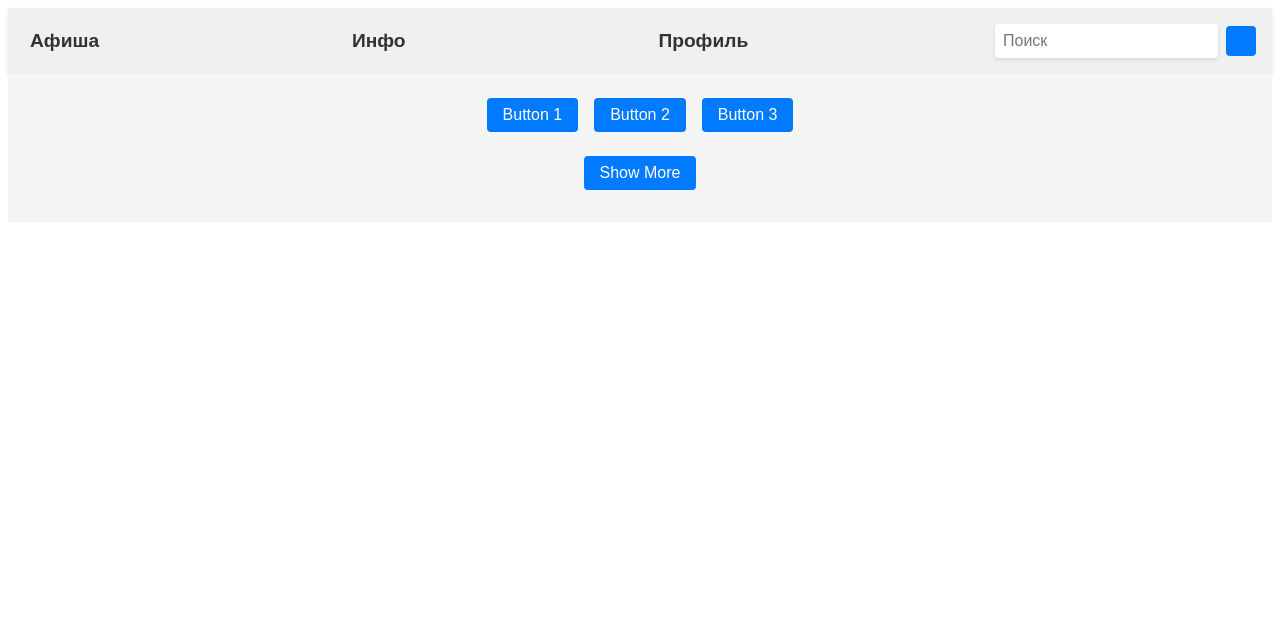
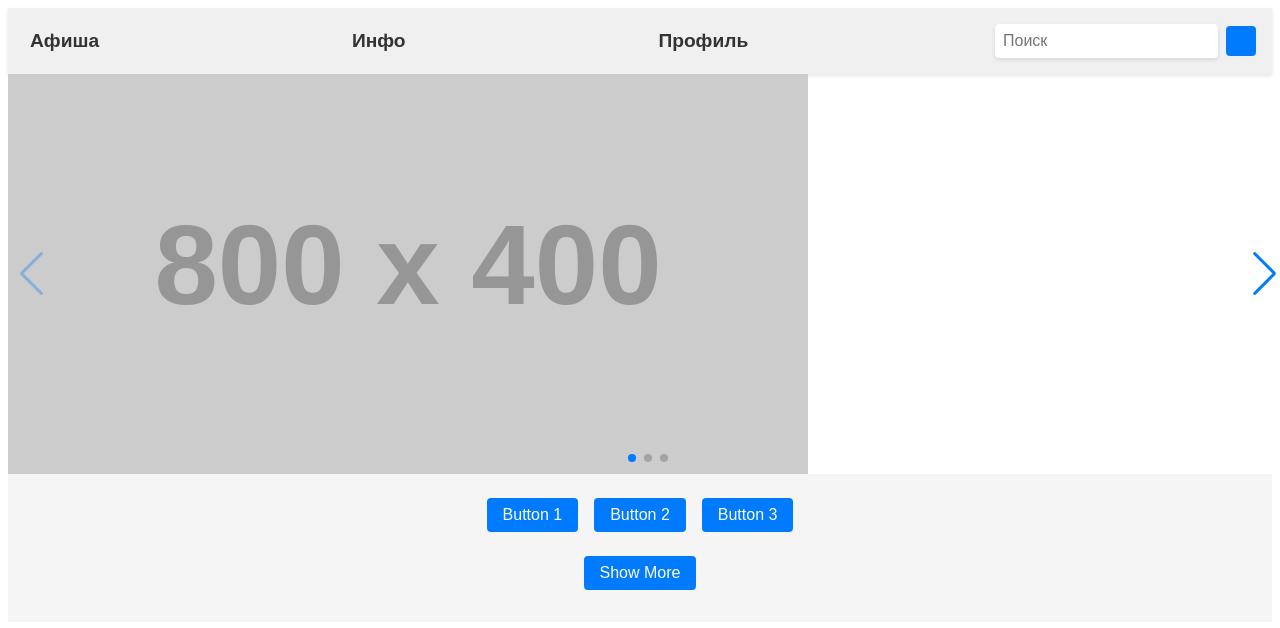
Before and after one commit to vladkov15/Cinema-front, a Next.js app in the folder cinema-app/: page / in a window 1280 px wide. Shown: the top 628 px of the page. Built offline with nearby package versions, Linux system fonts and the light colour scheme.

Commit message:
feat: almost done  main page

```diff
--- a/cinema-app/package.json
+++ b/cinema-app/package.json
@@ -21,6 +21,7 @@
     "react-dom": "^18.2.0",
     "react-redux": "^8.0.5",
     "sass": "^1.61.0",
+    "swiper": "^9.2.0",
     "typescript": "^5.0.3"
   }
 }
--- /dev/null
+++ b/cinema-app/src/components/MainSlider/MainSlider.module.scss
@@ -0,0 +1,29 @@
+.mainSlider {
+    width: 100vw;
+
+    &__swiper {
+      width: 100%;
+      height: 400px;
+    }
+
+    &__prev,
+    &__next {
+      position: absolute;
+      top: 50%;
+      transform: translateY(-50%);
+      z-index: 10;
+      background-color: transparent;
+      border: none;
+      color: white;
+      font-size: 2rem;
+      cursor: pointer;
+    }
+
+    &__prev {
+      left: 20px;
+    }
+
+    &__next {
+      right: 20px;
+    }
+  }
--- /dev/null
+++ b/cinema-app/src/components/MainSlider/MainSlider.tsx
@@ -0,0 +1,37 @@
+import React, { useState } from 'react';
+import SwiperCore, { Navigation, Pagination } from 'swiper';
+import { Swiper, SwiperSlide } from 'swiper/react';
+import 'swiper/css'
+import 'swiper/css/pagination'
+import 'swiper/css/navigation'
+import styles from './MainSlider.module.scss';
+
+SwiperCore.use([Navigation, Pagination]);
+
+interface MainSliderProps {
+  slides: string[];
+}
+
+const MainSlider: React.FC<MainSliderProps> = ({ slides }) => {
+  const [swiper, setSwiper] = useState<SwiperCore | null>(null);
+
+
+  return (
+    <div className={styles.mainSlider}>
+      <Swiper
+        onSwiper={setSwiper}
+        navigation
+        pagination={{ clickable: true }}
+        className={styles.mainSlider__swiper}
+      >
+        {slides.map((slide, index) => (
+          <SwiperSlide key={index}>
+            <img src={slide} alt={`Slide ${index}`} />
+          </SwiperSlide>
+        ))}
+      </Swiper>
+    </div>
+  );
+};
+
+export default MainSlider;
--- a/cinema-app/src/pages/index.tsx
+++ b/cinema-app/src/pages/index.tsx
@@ -1,11 +1,16 @@
+import MainSlider from "@/components/MainSlider/MainSlider";
 import DefaultLayout from "@/layouts/DefaultLayout";
-
+const slides = [
+  'https://via.placeholder.com/800x400/FF0000/FFFFFF',
+  'https://via.placeholder.com/800x400/00FF00/FFFFFF',
+  'https://via.placeholder.com/800x400/0000FF/FFFFFF',
+];
 export default function Home() {
   return (
     <>
       <div>
         <DefaultLayout >
-
+           <MainSlider slides={slides}/>
         </DefaultLayout>
       </div>
     </>
```
Also changed, not shown: 1 other file (tests, documents, lock files or other folders).
